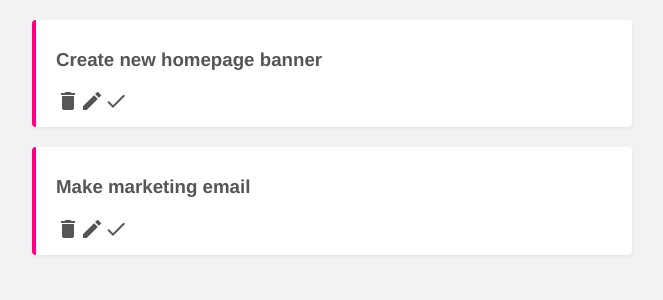
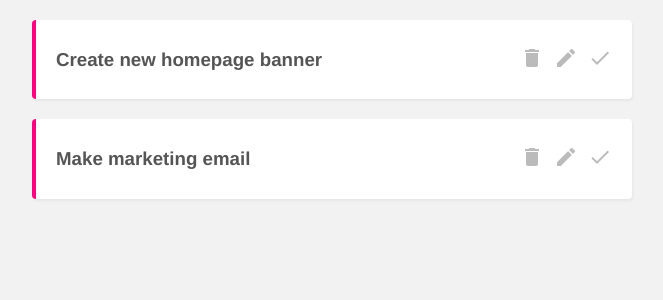
Before and after one commit to AdaN6/project-planner, a Vue app: page / in a window 1280 px wide. Shown: the top 300 px of the page, without its empty margins (308-971 px from the left). Built offline with nearby package versions, Linux system fonts and the light colour scheme; data requests are answered from the project's data file.

Commit message:
styled the actions icons

```diff
--- a/src/components/SinglePorject.vue
+++ b/src/components/SinglePorject.vue
@@ -41,4 +41,18 @@
   h3 {
     cursor: pointer;
   }
+  .actions {
+    display: flex;
+    justify-content: space-between;
+    align-items: center;
+  }
+  .material-icons {
+    font-size: 24px;
+    margin-left: 10px;
+    color: #bbb;
+    cursor: pointer;
+  }
+  .material-icons:hover {
+    color: #777;
+  }
 </style>
```
